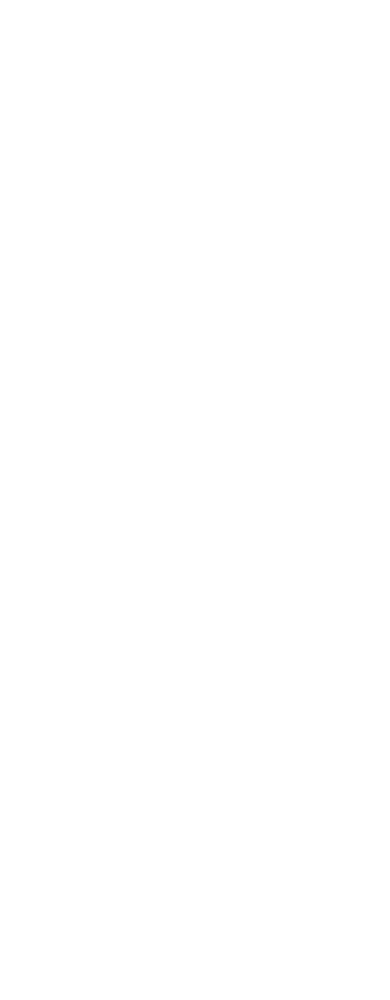
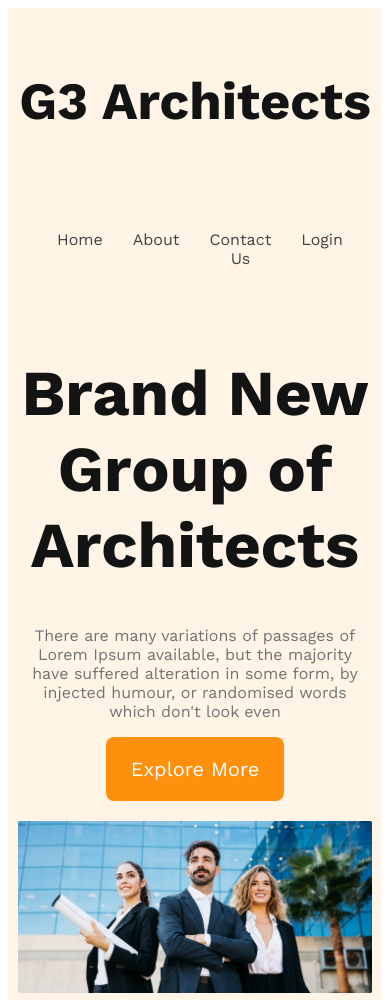
Before and after one commit to Akhi005/g3-architect-website, a plain HTML site: page index.html in a window 390 px wide. Shown: the top 1000 px of the page. Before the commit the page ends 844 px from the top, so only its background shows below. Drawn offline with nearby package versions, Linux system fonts and the light colour scheme.

Commit message:
add header section with responsive

```diff
--- a/index.html
+++ b/index.html
@@ -1,12 +1,38 @@
 <!DOCTYPE html>
 <html lang="en">
+
 <head>
     <meta charset="UTF-8">
     <meta http-equiv="X-UA-Compatible" content="IE=edge">
     <meta name="viewport" content="width=device-width, initial-scale=1.0">
-    <title>Project-2</title>
+    <title>G3-Architect</title>
+    <link rel="stylesheet" href="styles.css">
 </head>
+
 <body>
+    <header>
+        <nav class="nav-title">
+            <h3>G3 Architects</h3>
+            <ul>
+                <li><a href="">Home</a></li>
+                <li><a href="">About </a></li>
+                <li><a href=""> Contact Us</a></li>
+                <li><a href=""> Login</a></li>
+            </ul>
+        </nav>
+        <div class="banner">
+            <div class="banner-content">
+                <h1 class="banner-title">Brand New Group of Architects </h1>
+                <p class="banner-description">There are many variations of passages of Lorem Ipsum   available, but the
+                    majority have suffered alteration in some form, by injected humour, or randomised words which don't
+                    look even</p>
+                <button class="btn-primary">Explore More</button>
+            </div>
+            <img src="./images/banner.png" alt="">
+        </div>
+    </header>
+    <main></main>
+    <footer></footer>
+</body>
 
-</body>
 </html>
--- a/styles.css
+++ b/styles.css
@@ -0,0 +1,87 @@
+@import url('https://fonts.googleapis.com/css2?family=Work+Sans:wght@400;600;700;800&display=swap');
+
+* {
+    font-family: 'Work Sans', sans-serif;
+}
+
+header {
+    background: rgba(255, 144, 14, 0.10);
+    padding: 50px 240px;
+}
+
+nav {
+    display: flex;
+    align-items: center;
+    justify-content: space-between;
+}
+
+nav>ul {
+    display: flex;
+}
+
+.nav-title {
+    color: #131313;
+    text-align: center;
+    font-size: 2.8rem;
+    font-weight: 700;
+
+}
+
+nav li {
+    list-style: none;
+    margin-right: 30px;
+    font-size: 1rem;
+    font-weight: 500;
+}
+
+nav li a {
+    text-decoration: none;
+    color: var(--dark-02, #424242);
+}
+
+.banner-content {
+    max-width: 800px;
+    text-align: center;
+    margin: 0 auto;
+}
+
+.banner-title {
+    color: #131313;
+    font-size: 4rem;
+    font-weight: 700;
+}
+
+.banner-description {
+    color: #727272;
+}
+
+.btn-primary {
+    border-radius: 8px;
+    background: #FF900E;
+    color:#fff;
+    padding: 20px 25px;
+    border: none;
+    font-size: 1.25rem;
+    cursor: pointer;
+}
+.banner img{
+  margin-top: 20px;
+    width:100%;
+}
+/* responsive*/
+@media screen and (max-width:576px) {
+      header{
+        padding: 10px;
+      }
+      nav {
+        flex-direction: column;
+      }
+}
+@media screen and (min-width:576px) and (max-width:992px) {
+    header{
+      padding: 10px;
+    }
+    nav {
+      flex-direction: column;
+    }
+}
```
